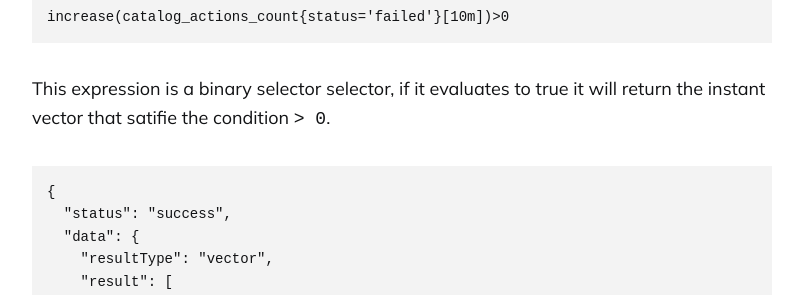
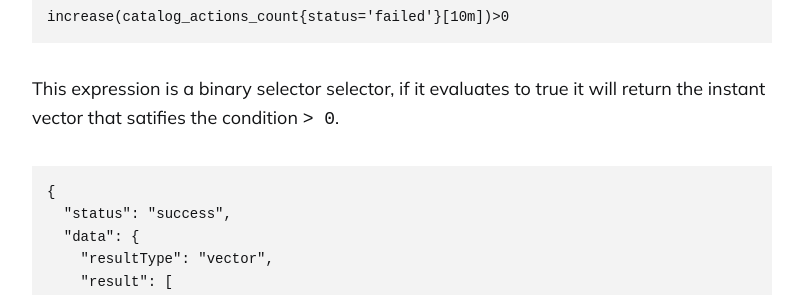
Before and after one commit to newellbrandon/kastendevhub.github.io, a Jekyll site: the page built from _posts/2024-01-12-kasten-openshift-monitoring.markdown, in a window 1280 px wide and 900 px high, scrolled down 20772 px. Shown: the part 183-478 px from the top of the window, without its empty margins (238-1034 px from the left). Built offline with Jekyll 4.4.1, drawn with Linux system fonts in a browser that asks for light colours; comment, search, counter and statistics services are not loaded.

Commit message:
Small typo in latest blog

````diff
--- a/_posts/2024-01-12-kasten-openshift-monitoring.markdown
+++ b/_posts/2024-01-12-kasten-openshift-monitoring.markdown
@@ -678,7 +678,7 @@ From an alerting point of view, what you need to do at the end is to capture whe
 increase(catalog_actions_count{status='failed'}[10m])>0
 ```
 
-This expression is a binary selector selector, if it evaluates to true it will return the instant vector that satifie the condition `> 0`.
+This expression is a binary selector selector, if it evaluates to true it will return the instant vector that satifies the condition `> 0`.
 
 ```
 {
````
Also changed, not shown: other parts of _posts/2024-01-12-kasten-openshift-monitoring.markdown (+1 -1 lines).
